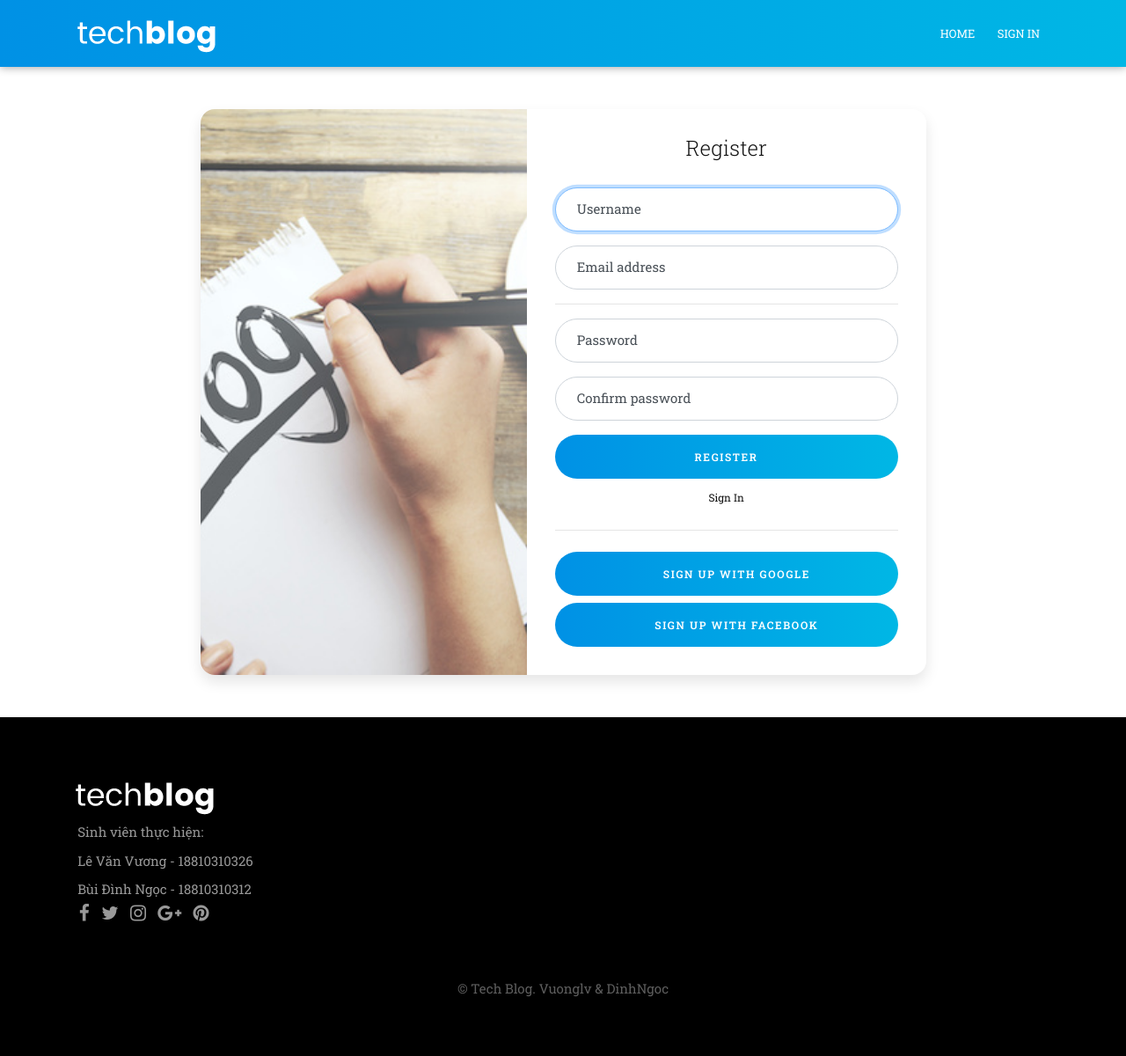
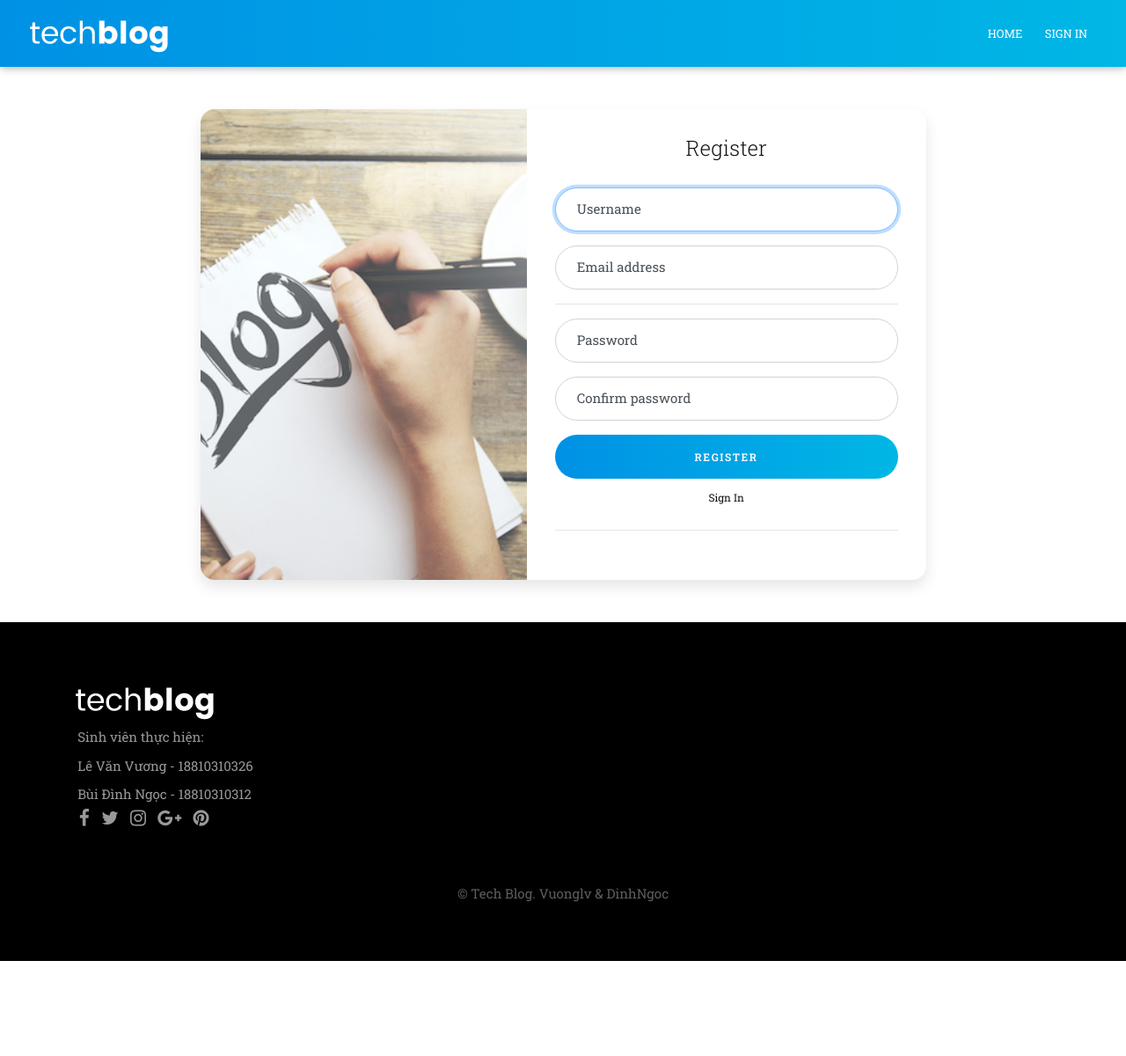
Before and after one commit to b1team/tech-blog, a Flask app: page /register in a window 1280 px wide. Shown: the whole page at 88% size. After the commit the page ends 1092 px from the top, so only its background shows below. Run offline with Flask 2, Linux system fonts and the light colour scheme; parts of the project's set-up code (start-up, migrations or seed data) failed here and were passed over; some libraries are stand-ins or nearby versions.

Commit message:
fix UI for update register

```diff
--- a/src/app/templates/base.html
+++ b/src/app/templates/base.html
@@ -47,7 +47,7 @@
 
 
                 <nav class="navbar navbar-expand-lg navbar-dark navbar-toggleable-md navbar-inverse">
-                    <div class="container">
+                    <div class="container-fluid">
                         <a class="navbar-brand" href="{{ url_for("home_bp.home") }}">
                             <img src="{{ url_for('static', filename='images/tech-logo.png') }}" alt="">
                         </a>
--- a/src/app/templates/register/register.html
+++ b/src/app/templates/register/register.html
@@ -47,11 +47,6 @@
 						<button class="btn btn-lg btn-primary btn-block text-uppercase" type="submit">Register</button>
 						<a class="d-block text-center mt-2 small" href="{{ url_for('login_bp.login') }}">Sign In</a>
 						<hr class="my-4">
-						<button class="btn btn-lg btn-google btn-block text-uppercase" type="submit"><i
-								class="fab fa-google mr-2"></i> Sign up with Google</button>
-						<button class="btn btn-lg btn-facebook btn-block text-uppercase" type="submit"><i
-								class="fab fa-facebook-f mr-2"></i> Sign up with Facebook</button>
-					</form>
 				</div>
 			</div>
 		</div>
--- a/src/app/views/profile.py
+++ b/src/app/views/profile.py
@@ -27,10 +27,10 @@ def profile():
             if f_phone_number == 'None':
                 f_phone_number = None
 
-            email_exist = db.session.query(Users).filter(Users.email==f_email).first()
-            username_exist = db.session.query(Users).filter(Users.username==f_username).first()
+            email_exist = db.session.query(Users.id).filter(Users.email==f_email).first()
+            username_exist = db.session.query(Users.id).filter(Users.username==f_username).first()
 
-            if update_user is not (email_exist and username_exist):
+            if update_user.id is not (email_exist.id and username_exist.id):
                 return render_template("profile/profile.html",login=login, user=username, uuser=update_user, user_exist=True)
             else:
                 update_user.email = f_email
--- a/src/app/views/register.py
+++ b/src/app/views/register.py
@@ -15,7 +15,7 @@ def register():
         password = request.form["password"]
         confirmPassword = request.form["ConfirmPassword"]
 
-        db_user = db.session.query(Users).filter(or_(Users.username==username, Users.email==email)).first()
+        db_user = db.session.query(Users.id).filter(or_(Users.username==username, Users.email==email)).first()
 
         if db_user is None:
             if password is confirmPassword:
```
Also changed, not shown: src/app/templates/post/update.html (+5 -2 lines).
